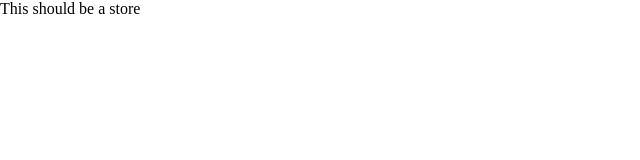
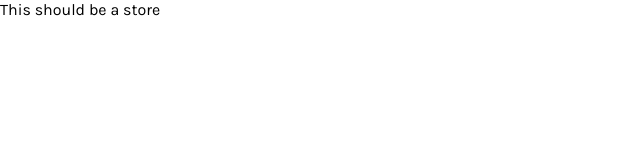
Before and after one commit to andriusdulevicius/shop-with-strapi, a React (Create React App) app: page / in a window 1280 px wide. Shown: the top 160 px of the page, without its empty margins (0-640 px from the left). Built offline with nearby package versions, Linux system fonts and the light colour scheme.

Commit message:
emtpy secionts and font

```diff
--- a/src/style/App.css
+++ b/src/style/App.css
@@ -1,3 +1,5 @@
+@import url('https://fonts.googleapis.com/css2?family=Karla:wght@400;700&display=swap');
 body {
   margin: 0;
+  font-family: 'Karla', sans-serif;
 }
```
Also changed, not shown: src/components/CollecionItem.jsx (added), src/components/CollecionItem.module.css (added), src/components/Layout/Footer/FooterBottom.jsx (added), src/components/Layout/Footer/FooterTop.jsx (added), src/components/Layout/Header.jsx (added), src/components/Layout/Header.module.css (added), src/components/Sections/Collections.jsx (added), src/components/Sections/Collections.module.css (added), src/components/Sections/Hero.jsx (added), src/components/Sections/Hero.module.css (added).
